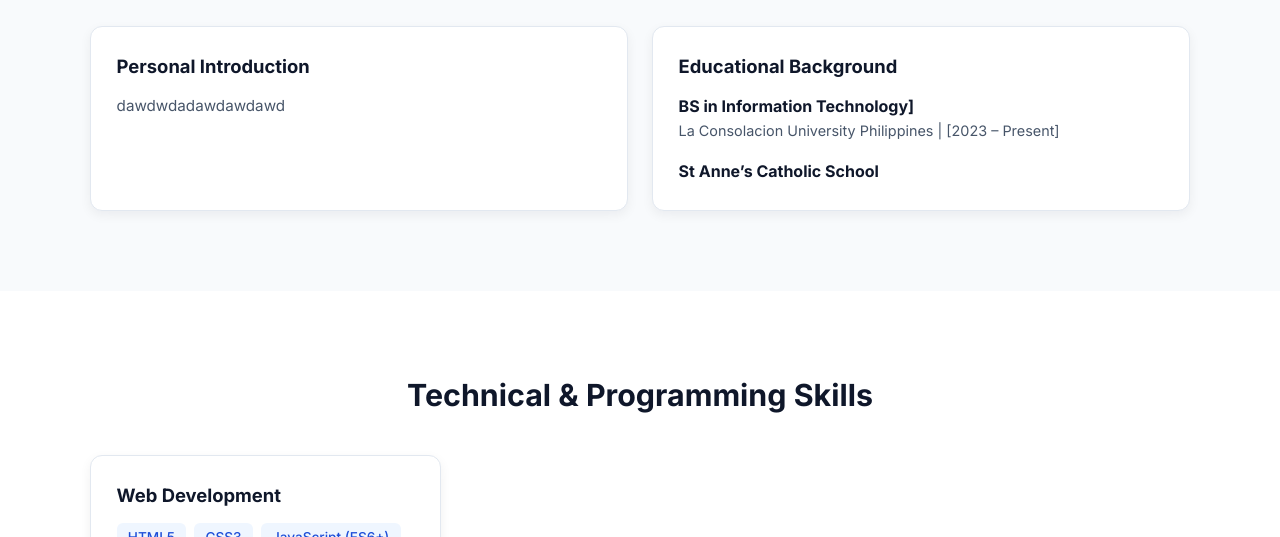
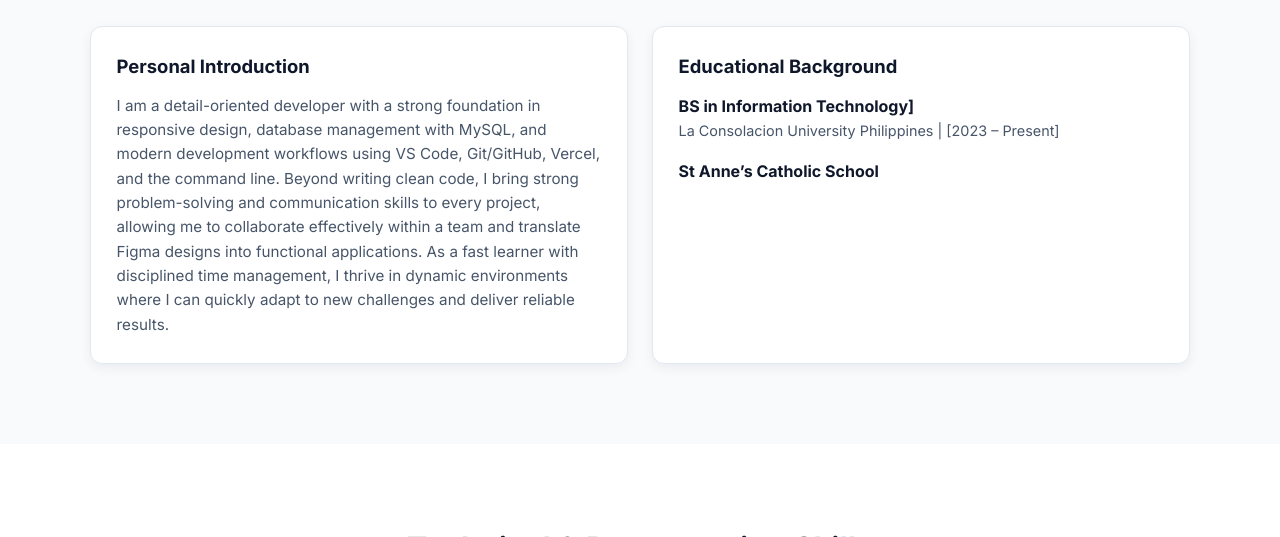
Before and after one commit to kurtbenedicttolentino-rgb/personal-portfolio, a plain HTML site: page index.html in a window 1280 px wide. Shown: the part 627-1164 px from the top of the page. Drawn offline with Linux system fonts and the light colour scheme.

```diff
--- a/index.html
+++ b/index.html
@@ -61,7 +61,7 @@
           <div class="card">
             <h3>Personal Introduction</h3>
             <p>
-              dawdwdadawdawdawd
+              I am a detail-oriented developer with a strong foundation in responsive design, database management with MySQL, and modern development workflows using VS Code, Git/GitHub, Vercel, and the command line. Beyond writing clean code, I bring strong problem-solving and communication skills to every project, allowing me to collaborate effectively within a team and translate Figma designs into functional applications. As a fast learner with disciplined time management, I thrive in dynamic environments where I can quickly adapt to new challenges and deliver reliable results.
             </p>
           </div>
           <div class="card">
```
